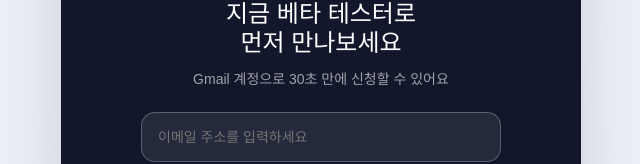
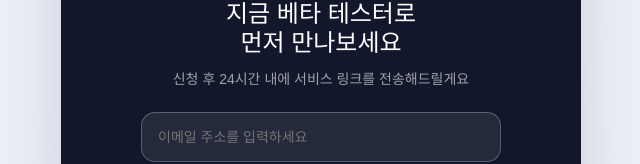
Before and after one commit to IDlyProject/IDly-landing, a React (Vite) app: page / in a window 1280 px wide. Shown: the part 2638-2802 px from the top of the page, without its empty margins (319-959 px from the left). Built offline with nearby package versions, Linux system fonts and the light colour scheme; a web font is replaced by a local one.

Commit message:
chore: update 24-hour service link copy

```diff
--- a/src/App.tsx
+++ b/src/App.tsx
@@ -100,7 +100,7 @@ function App() {
         role="status"
         aria-live="polite"
       >
-        100명 한정 선착순 초기 베타 모집
+        100명 한정 선착순 초기 베타 모집 (24시간 내 서비스 링크 전송)
       </div>
 
       <div
@@ -212,7 +212,9 @@ function App() {
           <br />
           먼저 만나보세요
         </h2>
-        <p className="cta-copy">Gmail 계정으로 30초 만에 신청할 수 있어요</p>
+        <p className="cta-copy">
+          신청 후 24시간 내에 서비스 링크를 전송해드릴게요
+        </p>
 
         <form className="cta-form" onSubmit={handleFormSubmit}>
           <label>
@@ -257,7 +259,7 @@ function App() {
             <p className="apply-modal-copy">
               이메일과 전화번호를 남겨주시면
               <br />
-              순차적으로 초대해드릴게요
+              24시간 내에 서비스 링크를 전송해드릴게요
             </p>
 
             <form className="apply-modal-form" onSubmit={handleFormSubmit}>
```
